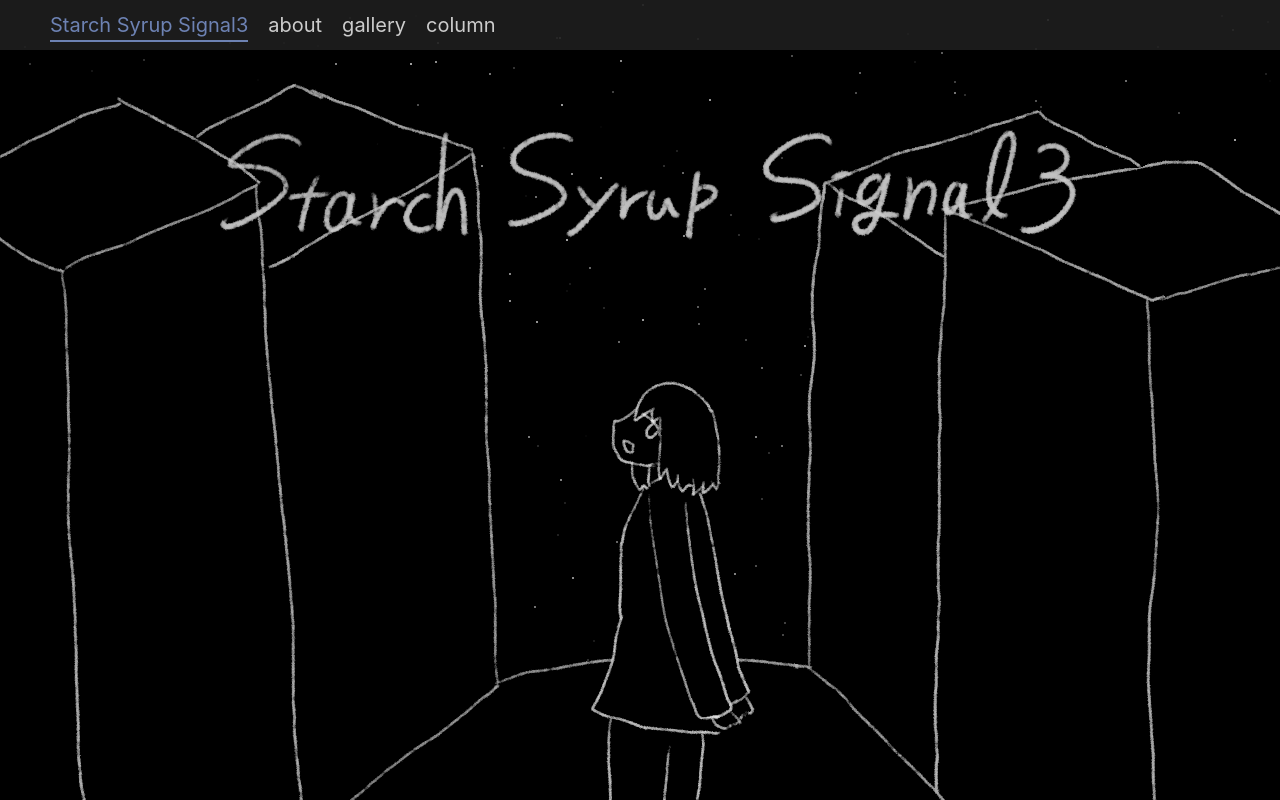
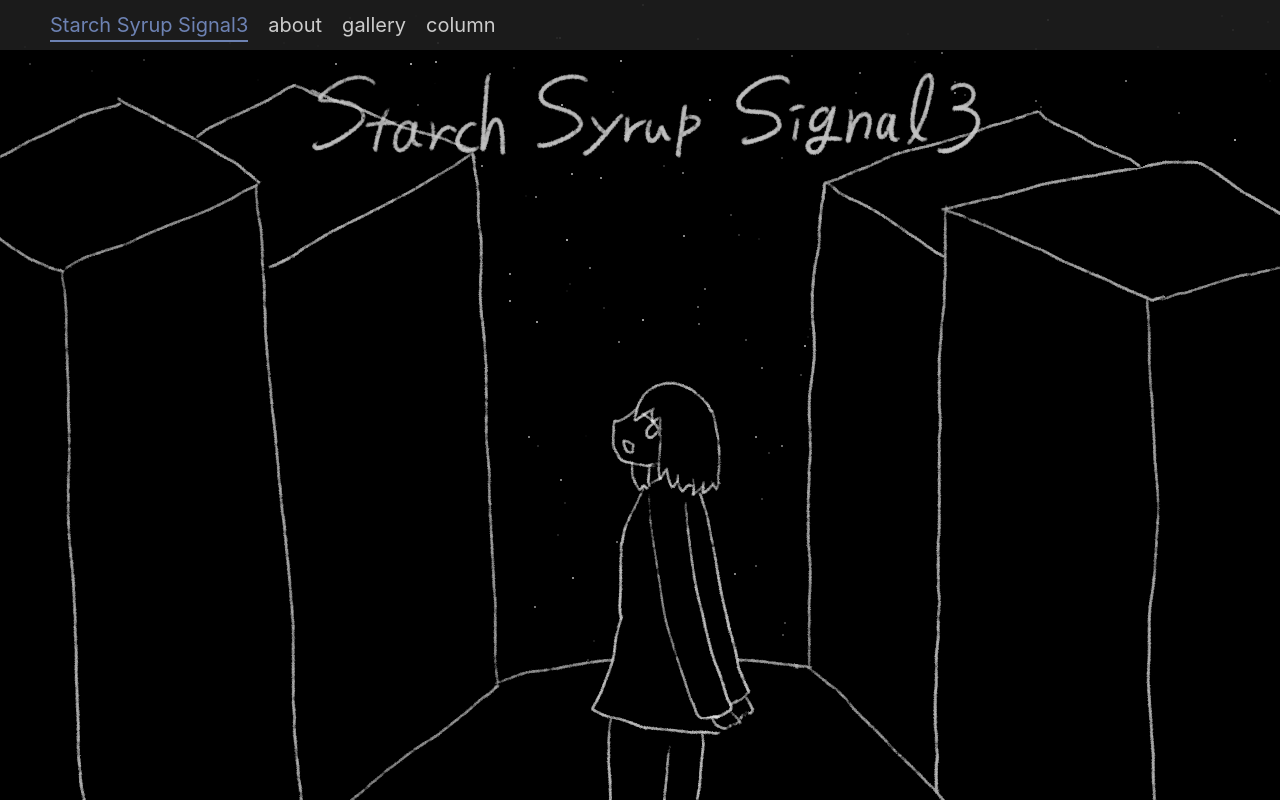
Before and after one commit to mizzsig/sssignal3, a Nuxt app in the folder app/front/: page / in a window 1280 px wide. Built offline with nearby package versions, Linux system fonts and the light colour scheme; no server answers.

Commit message:
css調整

```diff
--- a/app/front/pages/column/index.vue
+++ b/app/front/pages/column/index.vue
@@ -14,7 +14,10 @@
           class="column-inner"
         >
           <div>
-            <img class="thumbnail" :src="column.ImageUrl" />
+            <div v-if="column.ImageUrl !== ''">
+              <img class="thumbnail" :src="column.ImageUrl" />
+            </div>
+            <div v-if="column.ImageUrl === ''" style="padding: 5px 5px 0px 5px;"></div>
             <div class="date">{{ column.Date.slice(0, 10) }}</div>
             <div class="title">{{ column.Title }}</div>
           </div>
@@ -66,11 +69,11 @@ export default {
 .column {
   display: inline-block;
   width: calc(100% - 20px);
-  max-width: 400px;
+  max-width: 360px;
   background: rgb(87, 87, 87);
   box-sizing: border-box;
   margin: 10px;
-  padding: 5px;
+  padding: 0px 0px 5px 0px;
   transition: all 0.5s;
   border-radius: 2px;
   position: relative;
@@ -139,11 +142,13 @@ export default {
   .column-inner {
     text-decoration: none;
   }
-}
 
-.thumbnail {
-  max-width: 100%;
-  max-height: 200px;
+  .thumbnail {
+    width: 100%;
+    height: 240px;
+    object-fit: cover;
+    border-radius: 2px;
+  }
 }
 
 .date {
--- a/app/front/pages/index.vue
+++ b/app/front/pages/index.vue
@@ -69,9 +69,11 @@ export default {
   text-align: left;
   .logo {
     position: fixed;
-    max-width: 70%;
-    padding-left: 15%;
-    padding-top: 5%;
+    transform: translate(-50%, 0%);
+    left: 50%;
+    width: 70%;
+    max-width: 700px;
+    padding-top: 10px;
   }
 
   .main-img {
```
Also changed, not shown: app/front/components/common/character.vue (+4 -20 lines).
